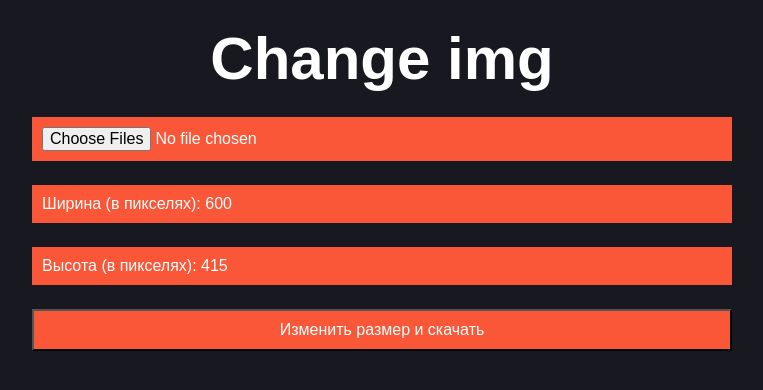
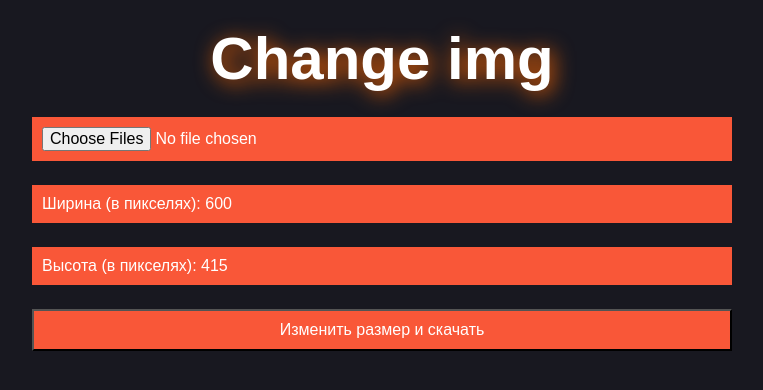
Before and after one commit to ArkadiyJS/change-img-app, a React (Create React App) app: page / in a window 1280 px wide. Shown: the top 390 px of the page, without its empty margins (258-1021 px from the left). Built offline with nearby package versions, Linux system fonts and the light colour scheme.

Commit message:
logo shadow box

```diff
--- a/src/App.css
+++ b/src/App.css
@@ -26,3 +26,7 @@
   padding: 10px;
   background: var(--secondary);
 }
+
+.logo {
+  filter: drop-shadow(3px 3px 10px rgb(238, 97, 2));
+}
--- a/src/components/ImageResizer/ImageResizer.jsx
+++ b/src/components/ImageResizer/ImageResizer.jsx
@@ -45,7 +45,7 @@ const ImageResizer = () => {
 
   return (
     <div className="content">
-      <h1>Change img</h1>
+      <h1 className="logo">Change img</h1>
       <input className='button' type="file" multiple onChange={handleImageUpload} />
       <div className='button'>
         <label>Ширина (в пикселях): {width}</label>
```
